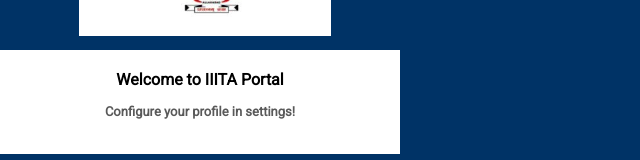
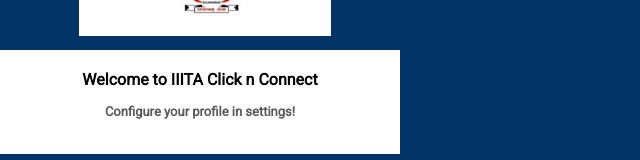
Before and after one commit to Atithi360/IIITA-Click-n-Connect-2, a browser extension: page index.html in a window 1280 px wide. Shown: the part 130-290 px from the top of the page, without its empty margins (0-640 px from the left). Drawn offline with Linux system fonts and the light colour scheme.

Commit message:
Fixed Bug

```diff
--- a/index.html
+++ b/index.html
@@ -16,7 +16,7 @@
   </div>
 
   <div class="user">
-    <h3 class="welcome-msg">Welcome to IIITA Portal</h3>
+    <h3 class="welcome-msg">Welcome to IIITA Click n Connect</h3>
     <h4 class="welcome-msg">Configure your profile in settings!</h4>
     <h3 id="name"></h3>
     <h4 id="pennID"></h4>
```
Also changed, not shown: logos/coffee-break.svg (added), manifest.json.
